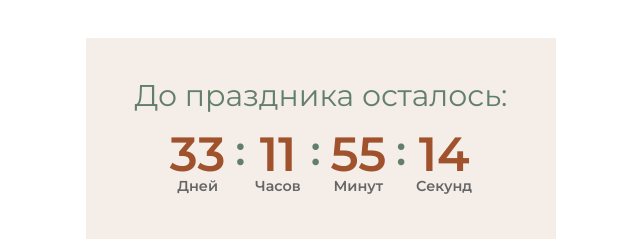
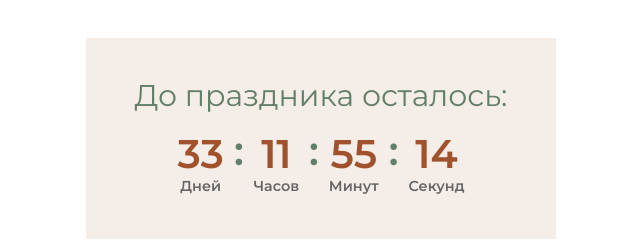
Before and after one commit to MaximMalyavko85/wedding, a React (Create React App) app: page / in a window 1280 px wide. Shown: the part 1582-1823 px from the top of the page, without its empty margins (319-959 px from the left). Built offline with nearby package versions, Linux system fonts and the light colour scheme.

Commit message:
FEAT: minore correction

```diff
--- a/src/App.css
+++ b/src/App.css
@@ -264,7 +264,7 @@ button {
 
 .countdown-item span {
   display: block;
-  font-size: 3rem;
+  font-size: 2.5rem;
   font-weight: bold;
   color: #a0522d;
   line-height: 40px;
```
